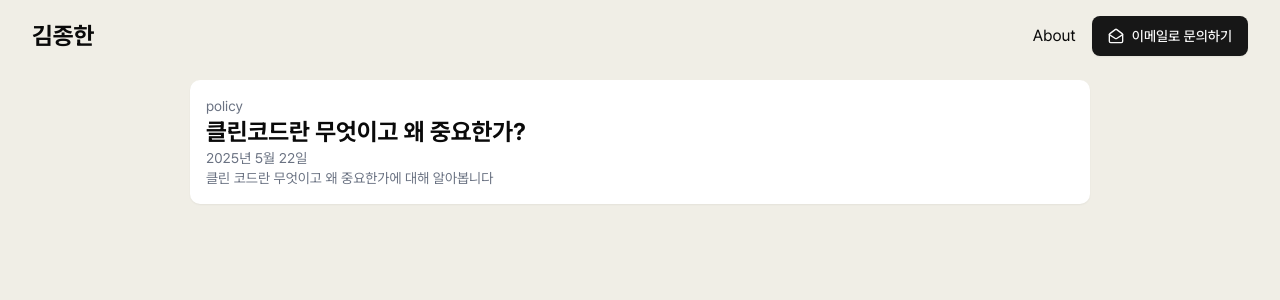
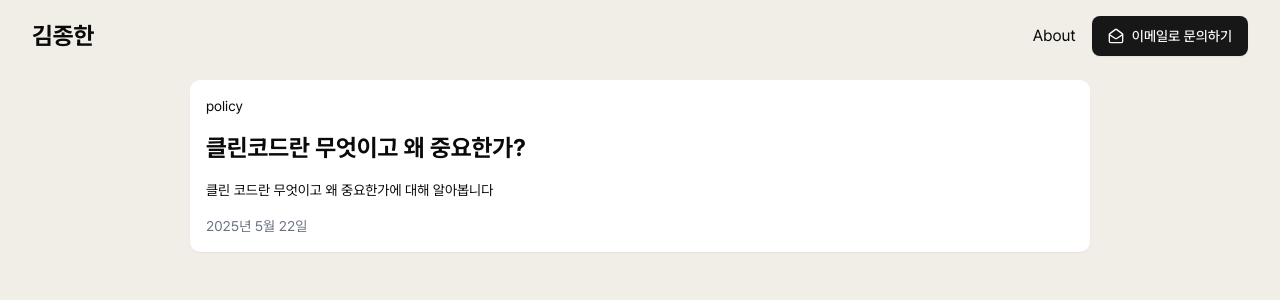
Before and after one commit to jong-k/public-home, a Next.js app: page / in a window 1280 px wide. Shown: the top 300 px of the page. Built offline with nearby package versions, Linux system fonts and the light colour scheme.

Commit message:
feat: Post Card 컴포넌트 디자인 수정

```diff
--- a/src/app/components/PostCard.tsx
+++ b/src/app/components/PostCard.tsx
@@ -17,8 +17,9 @@ export default function PostCard({ category, title, date, description }: PostMet
         "cursor-pointer",
       )}
     >
-      <p className={cn("text-sm", "text-gray-500")}>{category}</p>
-      <h2 className={cn("text-2xl", "font-bold")}>{title}</h2>
+      <p className={cn("text-sm")}>{category}</p>
+      <h2 className={cn("text-2xl", "font-bold", "my-4")}>{title}</h2>
+      <p className={cn("mb-4", "text-sm")}>{description}</p>
       <p className={cn("text-sm", "text-gray-500")}>
         {date.toLocaleDateString("ko-KR", {
           year: "numeric",
@@ -26,7 +27,6 @@ export default function PostCard({ category, title, date, description }: PostMet
           day: "numeric",
         })}
       </p>
-      <p className={cn("text-sm", "text-gray-500")}>{description}</p>
     </div>
   );
 }
```
